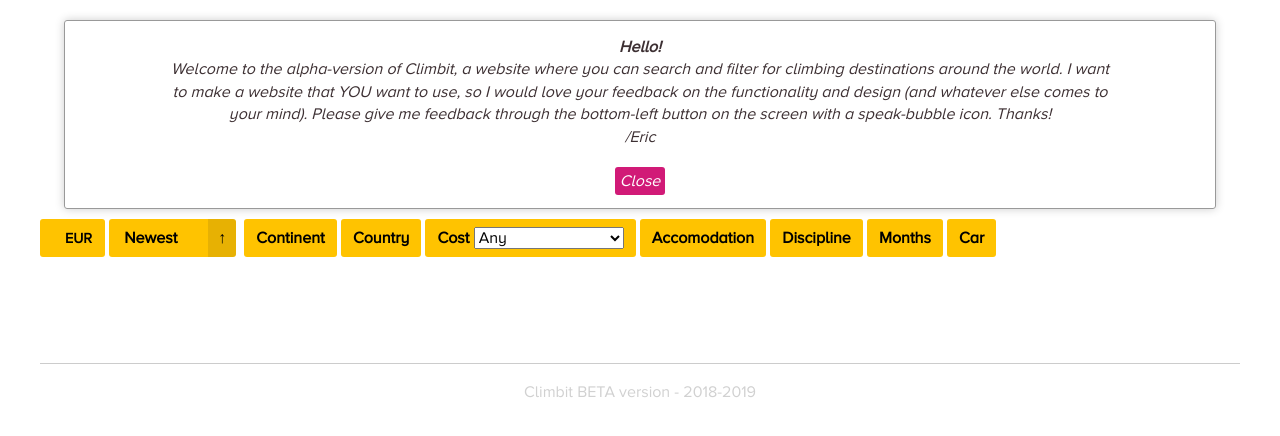
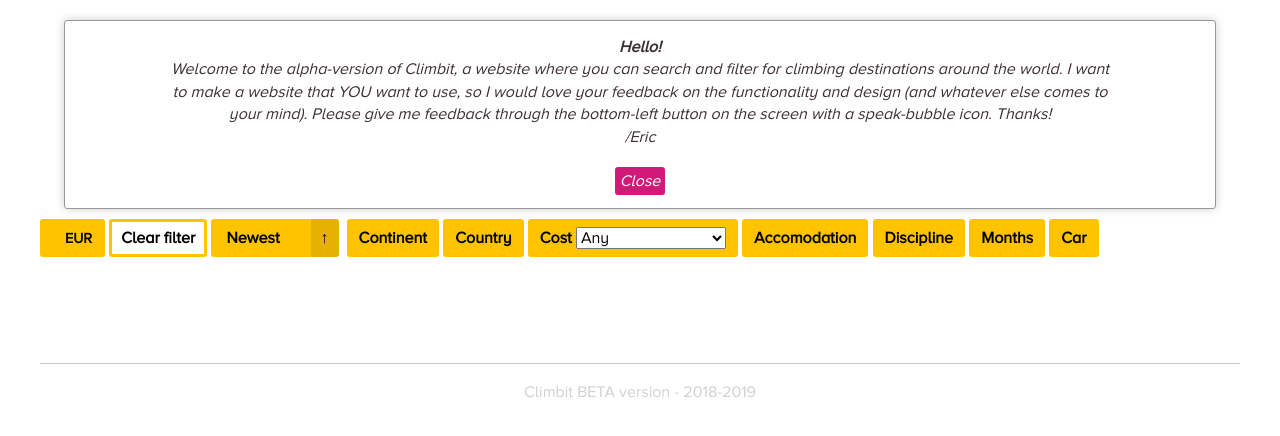
Before and after one commit to ethorn/climb_dest, a Flask app: page / in a window 1280 px wide. Shown: the part 70-506 px from the top of the page. Run offline with Flask 2, Linux system fonts and the light colour scheme; data that the repository does not hold is empty; some libraries are stand-ins or nearby versions.

Commit message:
feature: added a 'Clear Filter' button.

```diff
--- a/app/static/sass/ITCSS/_6_components.scss
+++ b/app/static/sass/ITCSS/_6_components.scss
@@ -304,6 +304,14 @@
 			cursor: pointer;
 		}
 	}
+		.button-filter--border-only {
+			background: #fff !important;
+			box-shadow:0px 0px 0px 3px $orange inset;
+
+			&:hover {
+				box-shadow:0px 0px 0px 3px $orange-active inset;
+			}
+		}
 
 		.active {
 			background: $orange-active;
--- a/app/templates/errors/404.html
+++ b/app/templates/errors/404.html
@@ -2,5 +2,5 @@
 
 {% block content %}
     <h1>File Not Found</h1>
-    <p><a href="{{ url_for('index') }}">Back</a></p>
+    <p><a href="{{ url_for('main.index') }}">Back</a></p>
 {% endblock %}
--- a/app/templates/errors/500.html
+++ b/app/templates/errors/500.html
@@ -3,5 +3,5 @@
 {% block content %}
     <h1>An unexpected error has occurred</h1>
     <p>The administrator has been notified. Sorry for the inconvenience!</p>
-    <p><a href="{{ url_for('index') }}">Back</a></p>
+    <p><a href="{{ url_for('main.index') }}">Back</a></p>
 {% endblock %}
--- a/app/templates/index.html
+++ b/app/templates/index.html
@@ -8,6 +8,10 @@
 
 		<li class="sortfilter-bar--currency">
 			{{ currency_form.currency(class_="button-filter") }}
+		</li>
+
+		<li class="sortfilter-bar--clear-filter button-filter button-filter--border-only js-clear-filter">
+			Clear filter
 		</li>
 
 		<!-- Mobile sortby -->
@@ -55,13 +59,13 @@
 		<li class="sortfilter-bar--continent button-filter js-filter-button-dropdown hide-on-mobile">
 			Continent
 			<div class="dropdown-content">
-				<input type="checkbox" class="js-filter-desktop-continent-checkbox" value="Africa"> Africa<br>
-				<input type="checkbox" class="js-filter-desktop-continent-checkbox" value="Antarctica"> Antarctica<br>
-				<input type="checkbox" class="js-filter-desktop-continent-checkbox" value="Asia"> Asia<br>
-				<input type="checkbox" class="js-filter-desktop-continent-checkbox" value="Europe"> Europe<br>
-				<input type="checkbox" class="js-filter-desktop-continent-checkbox" value="North America"> North America<br>
-				<input type="checkbox" class="js-filter-desktop-continent-checkbox" value="Oceania"> Oceania<br>
-				<input type="checkbox" class="js-filter-desktop-continent-checkbox" value="South America"> South America<br>
+				<input type="checkbox" class="js-filter-checkbox js-filter-desktop-continent-checkbox" value="Africa"> Africa<br>
+				<input type="checkbox" class="js-filter-checkbox js-filter-desktop-continent-checkbox" value="Antarctica"> Antarctica<br>
+				<input type="checkbox" class="js-filter-checkbox js-filter-desktop-continent-checkbox" value="Asia"> Asia<br>
+				<input type="checkbox" class="js-filter-checkbox js-filter-desktop-continent-checkbox" value="Europe"> Europe<br>
+				<input type="checkbox" class="js-filter-checkbox js-filter-desktop-continent-checkbox" value="North America"> North America<br>
+				<input type="checkbox" class="js-filter-checkbox js-filter-desktop-continent-checkbox" value="Oceania"> Oceania<br>
+				<input type="checkbox" class="js-filter-checkbox js-filter-desktop-continent-checkbox" value="South America"> South America<br>
 
 				<input type="submit" class="js-filter-desktop-submit js-filter-desktop-continent-submit" value="GO">
 			</div>
@@ -71,7 +75,7 @@
 			Country
 			<div class="dropdown-content">
 				{% for country in countries %}
-					<input type="checkbox" class="js-filter-desktop-country-checkbox" value="{{ country }}"> {{ country }}<br>
+					<input type="checkbox" class="js-filter-checkbox js-filter-desktop-country-checkbox" value="{{ country }}"> {{ country }}<br>
 				{% endfor %}
 				<input type="submit" class="js-filter-desktop-submit js-filter-desktop-country-submit" value="GO">
 			</div>
@@ -90,13 +94,13 @@
 		<li class="sortfilter-bar--accomodation button-filter js-filter-button-dropdown hide-on-mobile">
 			Accomodation
 			<div class="dropdown-content">
-				<input type="checkbox" class="js-filter-desktop-accomodation-checkbox" value="tent"> Tent<br>
-				<input type="checkbox" class="js-filter-desktop-accomodation-checkbox" value="van"> Van<br>
-				<input type="checkbox" class="js-filter-desktop-accomodation-checkbox" value="camping"> Camping <br>
-				<input type="checkbox" class="js-filter-desktop-accomodation-checkbox" value="hostel"> Hostel/Guesthouse <br>
-				<input type="checkbox" class="js-filter-desktop-accomodation-checkbox" value="apartment"> Apartment <br>
-				<input type="checkbox" class="js-filter-desktop-accomodation-checkbox" value="house"> House <br>
-				<input type="checkbox" class="js-filter-desktop-accomodation-checkbox" value="hotel"> Hotel <br>
+				<input type="checkbox" class="js-filter-checkbox js-filter-desktop-accomodation-checkbox" value="tent"> Tent<br>
+				<input type="checkbox" class="js-filter-checkbox js-filter-desktop-accomodation-checkbox" value="van"> Van<br>
+				<input type="checkbox" class="js-filter-checkbox js-filter-desktop-accomodation-checkbox" value="camping"> Camping <br>
+				<input type="checkbox" class="js-filter-checkbox js-filter-desktop-accomodation-checkbox" value="hostel"> Hostel/Guesthouse <br>
+				<input type="checkbox" class="js-filter-checkbox js-filter-desktop-accomodation-checkbox" value="apartment"> Apartment <br>
+				<input type="checkbox" class="js-filter-checkbox js-filter-desktop-accomodation-checkbox" value="house"> House <br>
+				<input type="checkbox" class="js-filter-checkbox js-filter-desktop-accomodation-checkbox" value="hotel"> Hotel <br>
 
 				<input type="submit" class="js-filter-desktop-submit js-filter-desktop-accomodation-submit" value="GO">
 			</div>
@@ -113,9 +117,9 @@
 					<option value="bouldering">Bouldering</option>
 				</select>
 				<label>Also has</label>
-				<input type="checkbox" class="js-filter-desktop-second-discipline-checkbox" value="sport"> Sport<br>
-				<input type="checkbox" class="js-filter-desktop-second-discipline-checkbox" value="traditional"> Trad<br>
-				<input type="checkbox" class="js-filter-desktop-second-discipline-checkbox" value="bouldering"> Bouldering<br>
+				<input type="checkbox" class="js-filter-checkbox js-filter-desktop-second-discipline-checkbox" value="sport"> Sport<br>
+				<input type="checkbox" class="js-filter-checkbox js-filter-desktop-second-discipline-checkbox" value="traditional"> Trad<br>
+				<input type="checkbox" class="js-filter-checkbox js-filter-desktop-second-discipline-checkbox" value="bouldering"> Bouldering<br>
 
 				<input type="submit" class="js-filter-desktop-submit js-filter-desktop-discipline-submit" value="GO">
 			</div>
@@ -124,18 +128,18 @@
 		<li class="sortfilter-bar--months button-filter js-filter-button-dropdown hide-on-mobile">
 			Months
 			<div class="dropdown-content">
-				<input type="checkbox" class="js-filter-desktop-months-checkbox" value="january"> January <br>
-				<input type="checkbox" class="js-filter-desktop-months-checkbox" value="february"> February <br>
-				<input type="checkbox" class="js-filter-desktop-months-checkbox" value="march"> March <br>
-				<input type="checkbox" class="js-filter-desktop-months-checkbox" value="april"> April <br>
-				<input type="checkbox" class="js-filter-desktop-months-checkbox" value="may"> May <br>
-				<input type="checkbox" class="js-filter-desktop-months-checkbox" value="june"> June <br>
-				<input type="checkbox" class="js-filter-desktop-months-checkbox" value="july"> July <br>
-				<input type="checkbox" class="js-filter-desktop-months-checkbox" value="august"> August <br>
-				<input type="checkbox" class="js-filter-desktop-months-checkbox" value="september"> September <br>
-				<input type="checkbox" class="js-filter-desktop-months-checkbox" value="october"> October <br>
-				<input type="checkbox" class="js-filter-desktop-months-checkbox" value="november"> November <br>
-				<input type="checkbox" class="js-filter-desktop-months-checkbox" value="december"> December <br>
+				<input type="checkbox" class="js-filter-checkbox js-filter-desktop-months-checkbox" value="january"> January <br>
+				<input type="checkbox" class="js-filter-checkbox js-filter-desktop-months-checkbox" value="february"> February <br>
+				<input type="checkbox" class="js-filter-checkbox js-filter-desktop-months-checkbox" value="march"> March <br>
+				<input type="checkbox" class="js-filter-checkbox js-filter-desktop-months-checkbox" value="april"> April <br>
+				<input type="checkbox" class="js-filter-checkbox js-filter-desktop-months-checkbox" value="may"> May <br>
+				<input type="checkbox" class="js-filter-checkbox js-filter-desktop-months-checkbox" value="june"> June <br>
+				<input type="checkbox" class="js-filter-checkbox js-filter-desktop-months-checkbox" value="july"> July <br>
+				<input type="checkbox" class="js-filter-checkbox js-filter-desktop-months-checkbox" value="august"> August <br>
+				<input type="checkbox" class="js-filter-checkbox js-filter-desktop-months-checkbox" value="september"> September <br>
+				<input type="checkbox" class="js-filter-checkbox js-filter-desktop-months-checkbox" value="october"> October <br>
+				<input type="checkbox" class="js-filter-checkbox js-filter-desktop-months-checkbox" value="november"> November <br>
+				<input type="checkbox" class="js-filter-checkbox js-filter-desktop-months-checkbox" value="december"> December <br>
 
 				<input type="submit" class="js-filter-desktop-submit js-filter-desktop-months-submit" value="GO">
 			</div>
@@ -144,9 +148,9 @@
 		<li class="sortfilter-bar--car button-filter js-filter-button-dropdown hide-on-mobile">
 			Car
 			<div class="dropdown-content">
-				<input type="checkbox" class="js-filter-desktop-car-checkbox" value="not_needed"> Not needed <br>
-				<input type="checkbox" class="js-filter-desktop-car-checkbox" value="good_to_have"> Good to have <br>
-				<input type="checkbox" class="js-filter-desktop-car-checkbox" value="must_have"> Must have <br>
+				<input type="checkbox" class="js-filter-checkbox js-filter-desktop-car-checkbox" value="not_needed"> Not needed <br>
+				<input type="checkbox" class="js-filter-checkbox js-filter-desktop-car-checkbox" value="good_to_have"> Good to have <br>
+				<input type="checkbox" class="js-filter-checkbox js-filter-desktop-car-checkbox" value="must_have"> Must have <br>
 
 				<input type="submit" class="js-filter-desktop-submit js-filter-car-submit" value="GO">
 			</div>
@@ -170,28 +174,28 @@
 		</select>
 
 		<h4>Continent</h4>
-		<input type="checkbox" class="js-filter-mobile-continent-checkbox" value="Africa"> Africa<br>
-		<input type="checkbox" class="js-filter-mobile-continent-checkbox" value="Antarctica"> Antarctica<br>
-		<input type="checkbox" class="js-filter-mobile-continent-checkbox" value="Asia"> Asia<br>
-		<input type="checkbox" class="js-filter-mobile-continent-checkbox" value="Europe"> Europe<br>
-		<input type="checkbox" class="js-filter-mobile-continent-checkbox" value="North America"> North America<br>
-		<input type="checkbox" class="js-filter-mobile-continent-checkbox" value="Oceania"> Oceania<br>
-		<input type="checkbox" class="js-filter-mobile-continent-checkbox" value="South America"> South America<br>
+		<input type="checkbox" class="js-filter-checkbox js-filter-mobile-continent-checkbox" value="Africa"> Africa<br>
+		<input type="checkbox" class="js-filter-checkbox js-filter-mobile-continent-checkbox" value="Antarctica"> Antarctica<br>
+		<input type="checkbox" class="js-filter-checkbox js-filter-mobile-continent-checkbox" value="Asia"> Asia<br>
+		<input type="checkbox" class="js-filter-checkbox js-filter-mobile-continent-checkbox" value="Europe"> Europe<br>
+		<input type="checkbox" class="js-filter-checkbox js-filter-mobile-continent-checkbox" value="North America"> North America<br>
+		<input type="checkbox" class="js-filter-checkbox js-filter-mobile-continent-checkbox" value="Oceania"> Oceania<br>
+		<input type="checkbox" class="js-filter-checkbox js-filter-mobile-continent-checkbox" value="South America"> South America<br>
 
 		<h4>Country</h4>
 		{% for country in countries %}
-			<input type="checkbox" class="js-filter-mobile-country-checkbox" value="{{ country }}"> {{ country }}<br>
+			<input type="checkbox" class="js-filter-checkbox js-filter-mobile-country-checkbox" value="{{ country }}"> {{ country }}<br>
 		{% endfor %}
 
 
 		<h4>Accomodation</h4>
-		<input type="checkbox" class="js-filter-mobile-accomodation-checkbox" name="mobile_tent_free" value="tent_free"> <label for="mobile_tent_free">Free tent spots</label> <br>
-		<input type="checkbox" class="js-filter-mobile-accomodation-checkbox" name="mobile_van_free" value="van_free"> <label for="mobile_van_free">Free van spots</label> <br>
-		<input type="checkbox" class="js-filter-mobile-accomodation-checkbox" name="mobile_cambing" value="camping"> <label for="mobile_camping">Camping</label> <br>
-		<input type="checkbox"  class="js-filter-mobile-accomodation-checkbox" name="mobile_hostel_guesthouse" value="hostel"> <label for="mobile_hostel_guesthouse">Hostel/Guesthouse</label> <br>
-		<input type="checkbox" class="js-filter-mobile-accomodation-checkbox" name="mobile_apartment" value="apartment"> <label for="mobile_apartment">apartment</label> <br>
-		<input type="checkbox" class="js-filter-mobile-accomodation-checkbox" name="mobile_house" value="house"> <label for="mobile_house">House</label> <br>
-		<input type="checkbox" class="js-filter-mobile-accomodation-checkbox" name="mobile_hotel" value="hotel"> <label for="mobile_hotel">Hotel</label>
+		<input type="checkbox" class="js-filter-checkbox js-filter-mobile-accomodation-checkbox" name="mobile_tent_free" value="tent_free"> <label for="mobile_tent_free">Free tent spots</label> <br>
+		<input type="checkbox" class="js-filter-checkbox js-filter-mobile-accomodation-checkbox" name="mobile_van_free" value="van_free"> <label for="mobile_van_free">Free van spots</label> <br>
+		<input type="checkbox" class="js-filter-checkbox js-filter-mobile-accomodation-checkbox" name="mobile_cambing" value="camping"> <label for="mobile_camping">Camping</label> <br>
+		<input type="checkbox" class="js-filter-checkbox js-filter-mobile-accomodation-checkbox" name="mobile_hostel_guesthouse" value="hostel"> <label for="mobile_hostel_guesthouse">Hostel/Guesthouse</label> <br>
+		<input type="checkbox" class="js-filter-checkbox js-filter-mobile-accomodation-checkbox" name="mobile_apartment" value="apartment"> <label for="mobile_apartment">apartment</label> <br>
+		<input type="checkbox" class="js-filter-checkbox js-filter-mobile-accomodation-checkbox" name="mobile_house" value="house"> <label for="mobile_house">House</label> <br>
+		<input type="checkbox" class="js-filter-checkbox js-filter-mobile-accomodation-checkbox" name="mobile_hotel" value="hotel"> <label for="mobile_hotel">Hotel</label>
 
 		<h4>Main discipline</h4>
 		<select class="filter-main-discipline--select js-filter-mobile-main-discipline">
@@ -202,28 +206,28 @@
 		</select>
 
 		<h5>Also have</h5>
-		<input type="checkbox" class="js-filter-mobile-second-discipline-checkbox" name="mobile_bouldering" value="bouldering"> <label for="mobile_bouldering">Bouldering</label> <br>
-		<input type="checkbox" class="js-filter-mobile-second-discipline-checkbox" name="mobile_sport" value="sport"> <label for="mobile_sport">Sport</label> <br>
-		<input type="checkbox" class="js-filter-mobile-second-discipline-checkbox" name="mobile_traditional" value="traditional"> <label for="mobile_traditional">Traditional</label> <br>
+		<input type="checkbox" class="js-filter-checkbox js-filter-mobile-second-discipline-checkbox" name="mobile_bouldering" value="bouldering"> <label for="mobile_bouldering">Bouldering</label> <br>
+		<input type="checkbox" class="js-filter-checkbox js-filter-mobile-second-discipline-checkbox" name="mobile_sport" value="sport"> <label for="mobile_sport">Sport</label> <br>
+		<input type="checkbox" class="js-filter-checkbox js-filter-mobile-second-discipline-checkbox" name="mobile_traditional" value="traditional"> <label for="mobile_traditional">Traditional</label> <br>
 
 		<h4>Months</h4>
-		<input type="checkbox" class="js-filter-mobile-months-checkbox" name="mobile_january" value="january"> <label for="mobile_january">January</label> <br>
-		<input type="checkbox" class="js-filter-mobile-months-checkbox" name="mobile_february" value="february"> <label for="mobile_february">February</label> <br>
-		<input type="checkbox" class="js-filter-mobile-months-checkbox" name="mobile_mars" value="mars"> <label for="mobile_mars">Mars</label> <br>
-		<input type="checkbox" class="js-filter-mobile-months-checkbox" name="mobile_april" value="april"> <label for="mobile_april">April</label> <br>
-		<input type="checkbox" class="js-filter-mobile-months-checkbox" name="mobile_may" value="may"> <label for="mobile_may">May</label> <br>
-		<input type="checkbox" class="js-filter-mobile-months-checkbox" name="mobile_june" value="june"> <label for="mobile_june">June</label> <br>
-		<input type="checkbox" class="js-filter-mobile-months-checkbox" name="mobile_july" value="july"> <label for="mobile_july">July</label> <br>
-		<input type="checkbox" class="js-filter-mobile-months-checkbox" name="mobile_august" value="august"> <label for="mobile_august">August</label> <br>
-		<input type="checkbox" class="js-filter-mobile-months-checkbox" name="mobile_september" value="september"> <label for="mobile_september">September</label> <br>
-		<input type="checkbox" class="js-filter-mobile-months-checkbox" name="mobile_october" value="october"> <label for="mobile_october">October</label> <br>
-		<input type="checkbox" class="js-filter-mobile-months-checkbox" name="mobile_november" value="november"> <label for="mobile_november">november</label> <br>
-		<input type="checkbox" class="js-filter-mobile-months-checkbox" name="mobile_december" value="december"> <label for="mobile_december">December</label> <br>
+		<input type="checkbox" class="js-filter-checkbox js-filter-mobile-months-checkbox" name="mobile_january" value="january"> <label for="mobile_january">January</label> <br>
+		<input type="checkbox" class="js-filter-checkbox js-filter-mobile-months-checkbox" name="mobile_february" value="february"> <label for="mobile_february">February</label> <br>
+		<input type="checkbox" class="js-filter-checkbox js-filter-mobile-months-checkbox" name="mobile_mars" value="mars"> <label for="mobile_mars">Mars</label> <br>
+		<input type="checkbox" class="js-filter-checkbox js-filter-mobile-months-checkbox" name="mobile_april" value="april"> <label for="mobile_april">April</label> <br>
+		<input type="checkbox" class="js-filter-checkbox js-filter-mobile-months-checkbox" name="mobile_may" value="may"> <label for="mobile_may">May</label> <br>
+		<input type="checkbox" class="js-filter-checkbox js-filter-mobile-months-checkbox" name="mobile_june" value="june"> <label for="mobile_june">June</label> <br>
+		<input type="checkbox" class="js-filter-checkbox js-filter-mobile-months-checkbox" name="mobile_july" value="july"> <label for="mobile_july">July</label> <br>
+		<input type="checkbox" class="js-filter-checkbox js-filter-mobile-months-checkbox" name="mobile_august" value="august"> <label for="mobile_august">August</label> <br>
+		<input type="checkbox" class="js-filter-checkbox js-filter-mobile-months-checkbox" name="mobile_september" value="september"> <label for="mobile_september">September</label> <br>
+		<input type="checkbox" class="js-filter-checkbox js-filter-mobile-months-checkbox" name="mobile_october" value="october"> <label for="mobile_october">October</label> <br>
+		<input type="checkbox" class="js-filter-checkbox js-filter-mobile-months-checkbox" name="mobile_november" value="november"> <label for="mobile_november">november</label> <br>
+		<input type="checkbox" class="js-filter-checkbox js-filter-mobile-months-checkbox" name="mobile_december" value="december"> <label for="mobile_december">December</label> <br>
 
 		<h4>Car</h4>
-		<input type="checkbox" class="js-filter-mobile-car-checkbox" name="mobile_car_not_needed" value="not_needed"> <label for="mobile_car_not_needed">Not Needed</label> <br>
-		<input type="checkbox" class="js-filter-mobile-car-checkbox" name="mobile_car_good_to_have" value="good_to_have"> <label for="mobile_car_good_to_have">Good to have</label> <br>
-		<input type="checkbox" class="js-filter-mobile-car-checkbox" name="mobile_car_must_have" value="must_have"> <label for="mobile_car_must_have">Must have</label> <br>
+		<input type="checkbox" class="js-filter-checkbox js-filter-mobile-car-checkbox" name="mobile_car_not_needed" value="not_needed"> <label for="mobile_car_not_needed">Not Needed</label> <br>
+		<input type="checkbox" class="js-filter-checkbox js-filter-mobile-car-checkbox" name="mobile_car_good_to_have" value="good_to_have"> <label for="mobile_car_good_to_have">Good to have</label> <br>
+		<input type="checkbox" class="js-filter-checkbox js-filter-mobile-car-checkbox" name="mobile_car_must_have" value="must_have"> <label for="mobile_car_must_have">Must have</label> <br>
 
 		<input type="submit" class="filter-mobile-submit js-filter-mobile-submit" value="GO">
 
--- a/app/templates/loop_wrapper.html
+++ b/app/templates/loop_wrapper.html
@@ -282,8 +282,8 @@
 			</div>
 			{% if current_user.is_authenticated and current_user.access == 2 %}
 			<div class="edit-remove">
-				<a href="{{ url_for('edit', id=destination.id) }}">Edit</a>
-				<a href="{{ url_for('delete', id=destination.id) }}">Delete</a>
+				<a href="{{ url_for('destinations.edit', id=destination.id) }}">Edit</a>
+				<a href="{{ url_for('destinations.delete', id=destination.id) }}">Delete</a>
 			</div>
 			{% endif %}
 		</a>
```
Also changed, not shown: app/static/js/dev/filter.js (+26 -2 lines), app/static/app-min.js, app/static/style.css, 2 other files.
